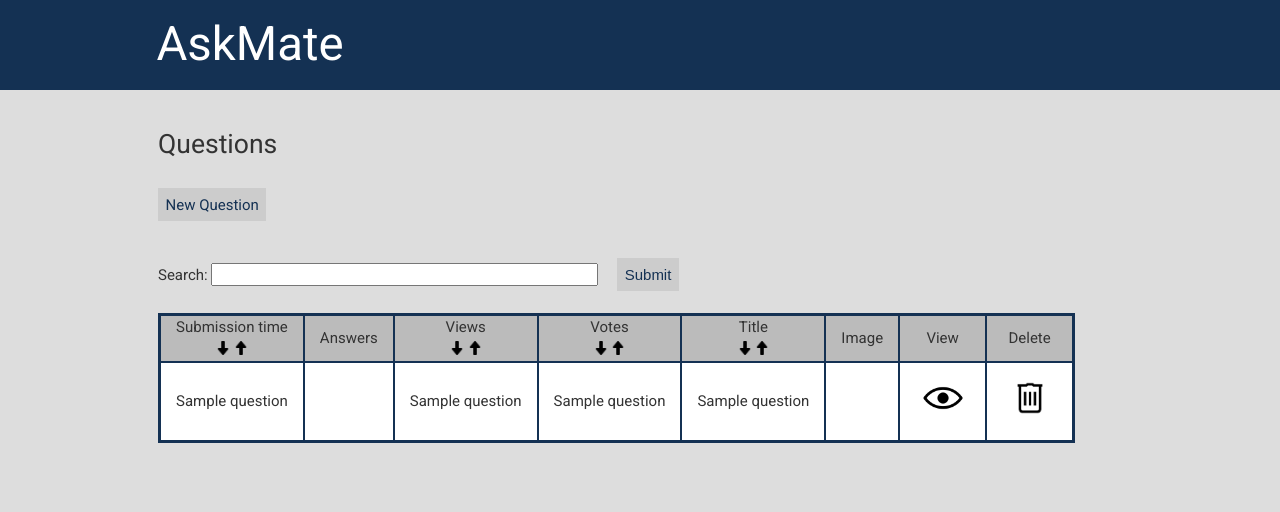
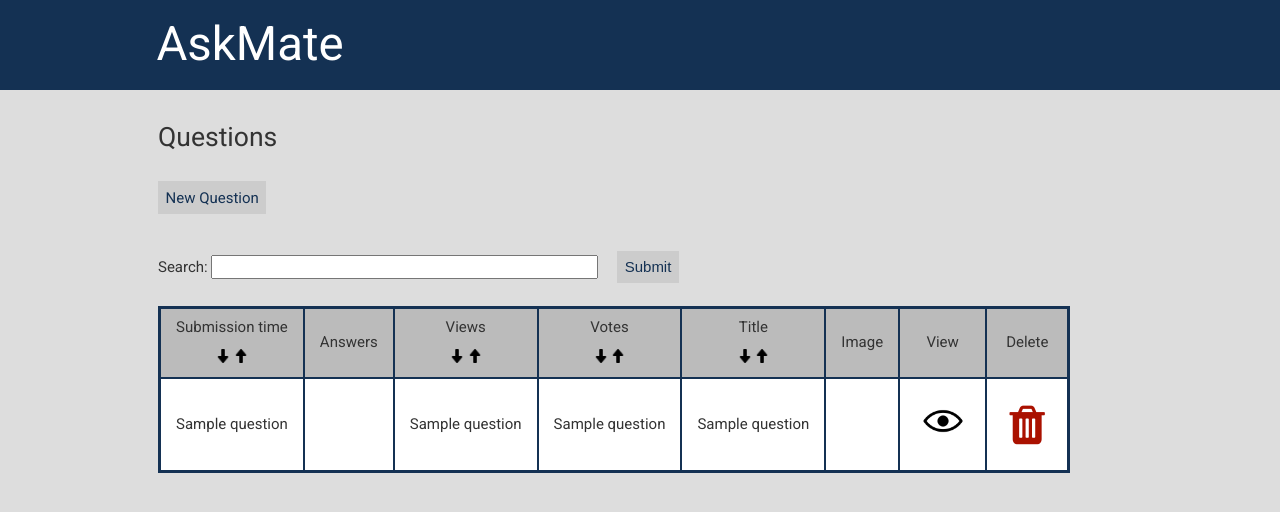
Before and after one commit to adamFoldvari/askmate-fejtorpotrh, a Flask app: template templates/questionlist.html in a window 1280 px wide. Shown: the top 512 px of the page. Run offline with Flask 2, Linux system fonts and the light colour scheme; the template is opened without the code that fills it: most values are stand-ins (such as "Sample title", 1, 10 or a date in 2020).

Commit message:
Fix aligning problems

```diff
--- a/static/style.css
+++ b/static/style.css
@@ -72,25 +72,21 @@ table {
 
 th {
     background-color: #bbb;
+    padding: 0.5em 1em;
 }
 
 td {
     background-color: white;
-    /*width: 65px;*/
+    padding: 0 1em;
 }
 
 th, td {
-    padding: 0 1em;
     border: none;
-}
-
-td.link:hover {
-    background-color: #ddd;
-    cursor: pointer;
 }
 
 .arrow-icon {
     width: 14px;
+    padding-top: 10px;
 }
 
 input[type=text],
@@ -111,7 +107,7 @@ a#main-header {
 }
 
 a:hover {
-    opacity: 0.8;
+    opacity: 0.6;
 }
 
 img {
@@ -123,14 +119,19 @@ input[type=submit] {
     background:#ccc;
     border:0 none;
     cursor:pointer;
-    /*-webkit-border-radius: 5px;
-    border-radius: 5px; */
+}
+
+i, .link a {
+    color: #aa1100;
+    margin: 0 auto;
+    width: auto;
+    display: inline-block;
 }
 
 #content-wrapper {
     background-color: #ddd;
     margin: 0 10%;
-    padding: 0.5em 2em 2em;
+    padding: 0 2em 2em;
 }
 
 #question-desc,
@@ -151,7 +152,7 @@ input[type=submit] {
 
 #tags ul {
     list-style-type: none;
-
+    padding-left: 2em;
 }
 
 #tags ul li {
@@ -175,6 +176,11 @@ input[type=submit] {
     display: inline;
 }
 
+#existing-tag a {
+    margin-left: 0;
+    margin-right: 1em;
+}
+
 #existing-tags #existing-tag a {
     color: #555;
     background-color: #eee;
@@ -189,6 +195,7 @@ input[type=submit] {
 #existing-tags,
 #existing-tags p {
     padding-left: 0;
+    margin: 2em 0;
 }
 
 #comments{
--- a/templates/new_question.html
+++ b/templates/new_question.html
@@ -25,7 +25,7 @@
       <form action='/new_question/add' method='POST'>
         <label for="question_title"> Question Title:</label>
         <p><input type="text" name="question_title" id="question_title" required></p>
-        <label for="question"> Your Question </label>
+        <label for="question"> Your Question: </label>
         <p><textarea rows="8" cols="50" name="question" id="question" minlength="10" required></textarea></p>
         <p><input type="submit" value="ASK" id="updated"></p>
       </form>
--- a/templates/new_tag.html
+++ b/templates/new_tag.html
@@ -26,6 +26,6 @@
           <p><input type="text" name="name" required></p>
           <p><input type="submit" value="Create tag" id="create_tag"></p>
       </form>
-      <p><a href="/">Back to questions</a></p>
+      <p class="back-button"><a id="back" href="/"><-- Back to questions</a></p>
     </div>
   </body>
--- a/templates/questionlist.html
+++ b/templates/questionlist.html
@@ -20,14 +20,6 @@
         {% if questions %}
         <table border="2" bgcolor="Gainsboro">
             <tr align="center">
-                <!--<th>ID<br>
-                    <form action="{{ url_for('listing') + '?id=ASC'}}" method="POST">
-                        <input class="arrow-icon" type="image" src="/static/icons/arrow_down.png" border="0" alt="Submit"/>
-                    </form>
-                    <form action="{{ url_for('listing') + '?id=DESC'}}" method="POST">
-                        <input class="arrow-icon" type="image" src="/static/icons/arrow_up.png" border="0" alt="Submit"/>
-                    </form>
-                </th>-->
                 <th>Submission time<br>
                     <form action="{{ url_for('listing') + '?submission_time=ASC'}}" method="POST">
                         <input class="arrow-icon" type="image" src="/static/icons/arrow_down.png" border="0" alt="Submit"/>
@@ -61,37 +53,27 @@
                         <input class="arrow-icon" type="image" src="/static/icons/arrow_up.png" border="0" alt="Submit"/>
                     </form>
                 </th>
-                <!--<th>Message
-                    <form action="{{ url_for('listing') + '?message=ASC'}}" method="POST">
-                        <input type="image" src="/static/icons/arrow_down.png" border="0"  height="20" alt="Submit"/>
-                    </form>
-                    <form action="{{ url_for('listing') + '?message=DESC'}}" method="POST">
-                        <input type="image" src="/static/icons/arrow_up.png" border="0"  height="20" alt="Submit"/>
-                    </form>
-                </th>-->
                 <th>Image</th>
                 <th>View</th>
                 <th>Delete</th>
             </tr>
             {% for question in questions %}
                 <tr bgcolor = "White">
-                    <!--<td align="center">{{question[0]}}</td>-->
                     <td align="center">{{question[1]}}</td>
                     <td align="center">{{ answer_count_list(question[0]) }}</td>
                     <td align="center">{{question[2]}}</td>
                     <td align="center">{{question[3]}}</td>
                     <td style="word-wrap: break-word;">{{question[4]}}</td>
-                    <!--<td style="word-wrap: break-word;">{{question[5]}}</td>-->
                     <td align="center">
                     {% if question[6] %}
                         <a href="/static/{{ question[6] }}" target="_blank"><img src="static/{{question[6]}}" style="width: 60px" alt="image"></a>
                     {% endif %}
                     </td>
                     <td align="center" class="link">
-                        <a href="/question/{{question[0]}}/viewcount"><img src="/static/icons/eye_icon.png" width="40" height="40" alt="display_question"></a>
+                        <a href="/question/{{question[0]}}/viewcount"><img src="/static/icons/eye_icon.png" width="40" alt="display_question"></a>
                     </td>
                     <td align='center' class="link">
-                        <a href='/question/{{question[0]}}/delete'><img src='/static/icons/trash.png' width="40" height="40" alt='delete_question'></a>
+                        <a href='/question/{{question[0]}}/delete'><i class="fa fa-trash fa-3x" aria-hidden="true"></i></a>
                     </td>
                 </tr>
             {% endfor %}
```
Also changed, not shown: templates/display_question_answers.html (+2 -11 lines), static/icons/trash.png.
